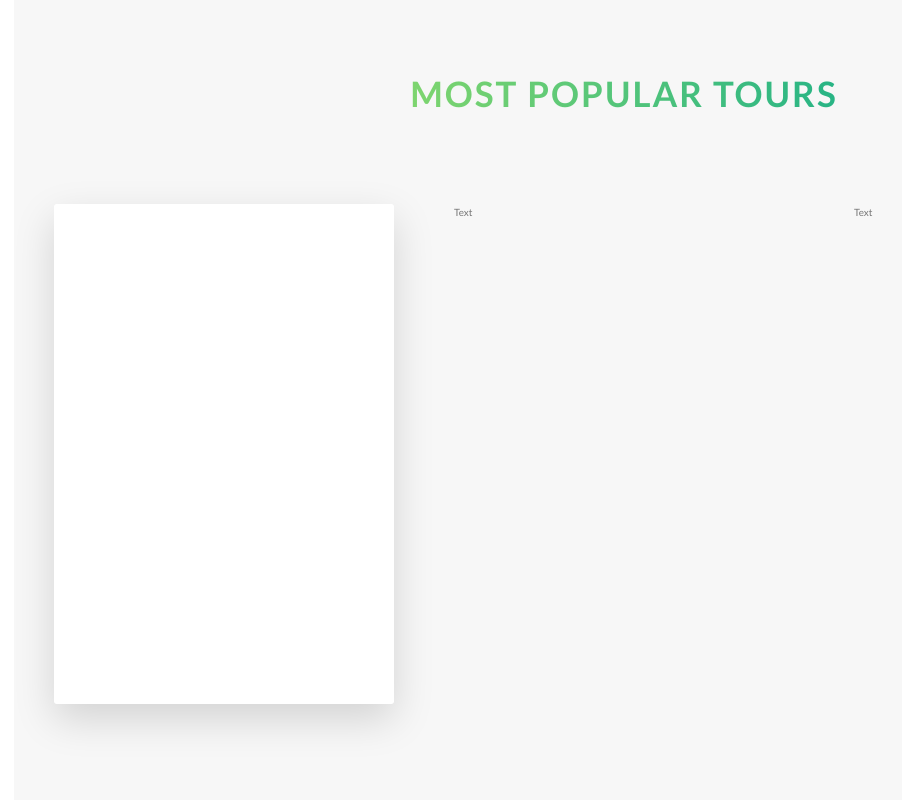
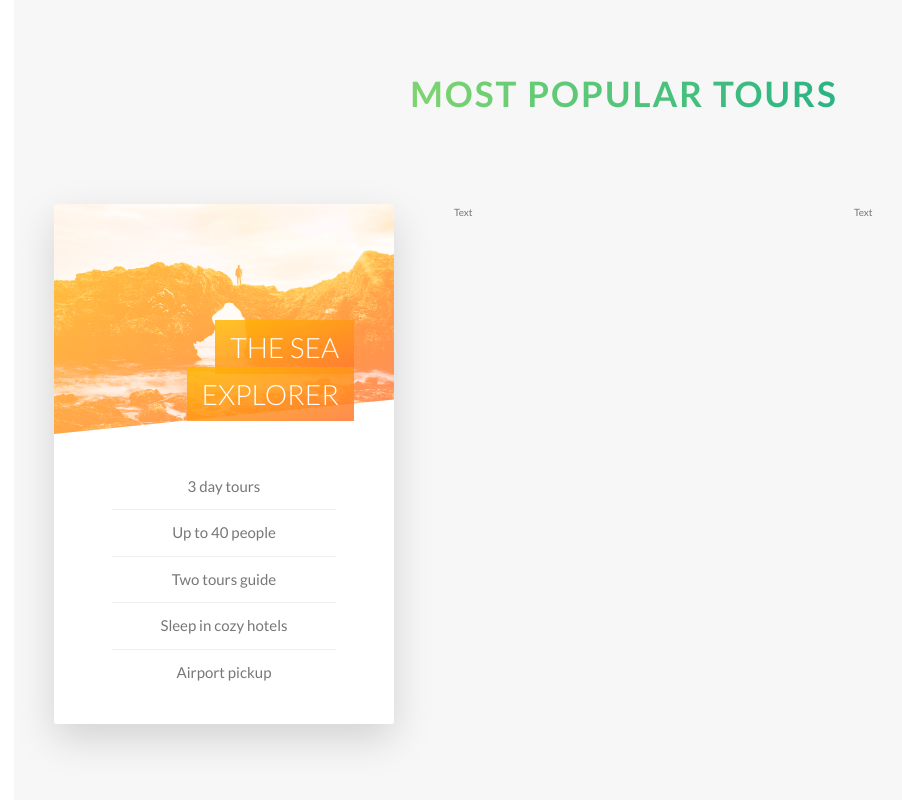
Before and after one commit to FelixYun86/CSSTraining-Natour, a website: page index.html in a window 1280 px wide. Shown: the part 2283-3083 px from the top of the page, without its empty margins (16-918 px from the left). Drawn offline with Linux system fonts and the light colour scheme.

Commit message:
Front Card Styling

```diff
--- a/index.html
+++ b/index.html
@@ -131,7 +131,23 @@
         <div class="row">
           <div class="col-1-of-3">
             <div class="card">
-              <div class="card__side card__side--front">Front</div>
+              <div class="card__side card__side--front">
+                <div class="card__picture card__picture--1">&nbsp;</div>
+                <h4 class="card__heading">
+                  <span class="card__heading--span card__heading--span-1">
+                    The Sea Explorer
+                  </span>
+                </h4>
+                <div class="card__details">
+                  <ul>
+                    <li>3 day tours</li>
+                    <li>Up to 40 people</li>
+                    <li>Two tours guide</li>
+                    <li>Sleep in cozy hotels</li>
+                    <li>Airport pickup</li>
+                  </ul>
+                </div>
+              </div>
               <div class="card__side card__side--back card__side--back-1">
                 Back
               </div>
--- a/sass/abstracts/_variables.scss
+++ b/sass/abstracts/_variables.scss
@@ -10,6 +10,8 @@
 $color-tertiary-dark: #5643fa;
 
 $color-grey-light-1: #f7f7f7;
+$color-grey-light-2: #eee;
+
 $color-grey-dark: #777;
 $color-white: #fff;
 
--- a/sass/components/_card.scss
+++ b/sass/components/_card.scss
@@ -2,14 +2,11 @@
   perspective: 150rem;
   -moz-perspective: 150rem;
   position: relative;
-  height: 50rem;
+  height: 52rem;
 
   &__side {
-    height: 50rem;
+    height: 52rem;
     transition: all 0.8s ease;
-
-    color: white;
-    font-size: 2rem;
 
     position: absolute;
     top: 0;
@@ -18,6 +15,7 @@
     backface-visibility: hidden;
 
     border-radius: 3px;
+    overflow: hidden;
     box-shadow: 0 1.5rem 4rem rgba($color-black, 0.15);
 
     &--front {
@@ -25,7 +23,7 @@
     }
 
     &--back {
-      transform: rotateY(180deg);
+      transform: rotateY(-180deg);
 
       &-1 {
         background: linear-gradient(
@@ -44,4 +42,69 @@
   &:hover &__side--back {
     transform: rotateY(0deg);
   }
+
+  // Front side styling
+  &__picture {
+    background-size: cover;
+    background-blend-mode: screen;
+    height: 23rem;
+
+    -webkit-clip-path: polygon(0 0, 100% 0, 100% 85%, 0 100%);
+    clip-path: polygon(0 0, 100% 0, 100% 85%, 0 100%);
+
+    &--1 {
+      background-image: linear-gradient(
+          to right bottom,
+          $color-secondary-light,
+          $color-secondary-dark
+        ),
+        url(../../img/nat-5.jpg);
+    }
+  }
+
+  &__heading {
+    font-size: 2.8rem;
+    font-weight: 300;
+    text-transform: uppercase;
+    color: $color-white;
+    text-align: right;
+    position: absolute;
+    top: 12rem;
+    right: 4rem;
+    width: 75%;
+  }
+
+  &__heading--span {
+    padding: 1rem 1.5rem;
+    -webkit-box-decoration-break: clone;
+    box-decoration-break: clone;
+
+    &-1 {
+      background-image: linear-gradient(
+        to right bottom,
+        rgba($color-secondary-light, 0.85),
+        rgba($color-secondary-dark, 0.85)
+      );
+    }
+  }
+
+  &__details {
+    padding: 3rem;
+
+    ul {
+      width: 80%;
+      list-style: none;
+      margin: 0 auto;
+
+      li {
+        text-align: center;
+        font-size: 1.5rem;
+        padding: 1rem;
+
+        &:not(:last-child) {
+          border-bottom: 1px solid $color-grey-light-2;
+        }
+      }
+    }
+  }
 }
```
Also changed, not shown: css/style.css.
